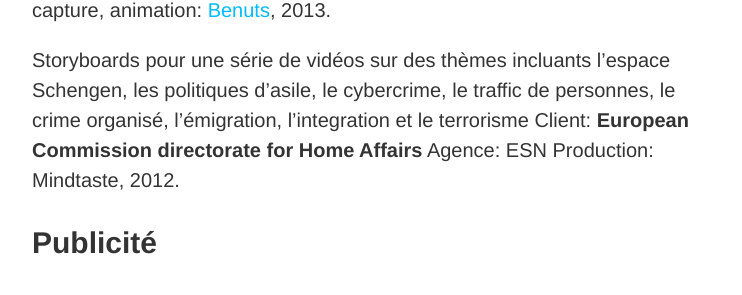
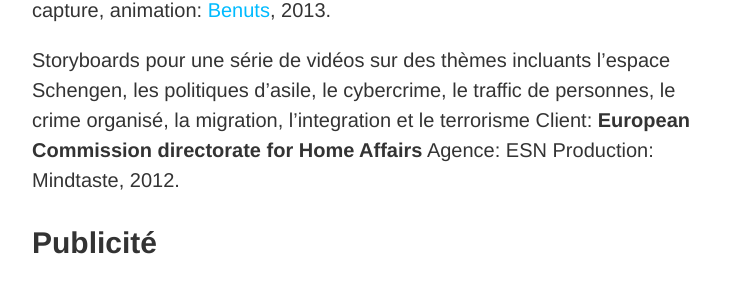
Before and after one commit to YJPL/scenarimages, a Jekyll site: the page built from _pages/credits.md, in a window 1280 px wide and 900 px high, scrolled down 4573 px. Shown: the part 211-506 px from the top of the window, without its empty margins (256-998 px from the left). Built offline with Jekyll 4.4.1, drawn with Linux system fonts in a browser that asks for light colours.

Commit message:
Update credits.md

```diff
--- a/_pages/credits.md
+++ b/_pages/credits.md
@@ -125,7 +125,7 @@ Storyboard pour **DG Justice** Agency: ESN Production: Une Très Grosse Boîte
 
 **DG Trade** — Direction artistique et illustration de la <a title="EU trade policy in animation" href="http://film-storyboards.fr/animation-ligne-claire/" target="_blank" rel="noopener noreferrer">politique commerciale de l'Union européenne expliquée en animation</a> Agence: ESN Production, live capture, animation: <a title="Visual effects" href="http://www.benuts.be/" target="_blank" rel="noopener noreferrer">Benuts</a>, 2013.
 
-Storyboards pour une série de vidéos sur des thèmes incluants l'espace Schengen, les politiques d'asile, le cybercrime, le traffic de personnes, le crime organisé, l'émigration, l'integration et le terrorisme Client: **European Commission directorate for Home Affairs** Agence: ESN Production: Mindtaste, 2012.
+Storyboards pour une série de vidéos sur des thèmes incluants l'espace Schengen, les politiques d'asile, le cybercrime, le traffic de personnes, le crime organisé, la migration, l'integration et le terrorisme Client: **European Commission directorate for Home Affairs** Agence: ESN Production: Mindtaste, 2012.
 
 ## Publicité
 
```
